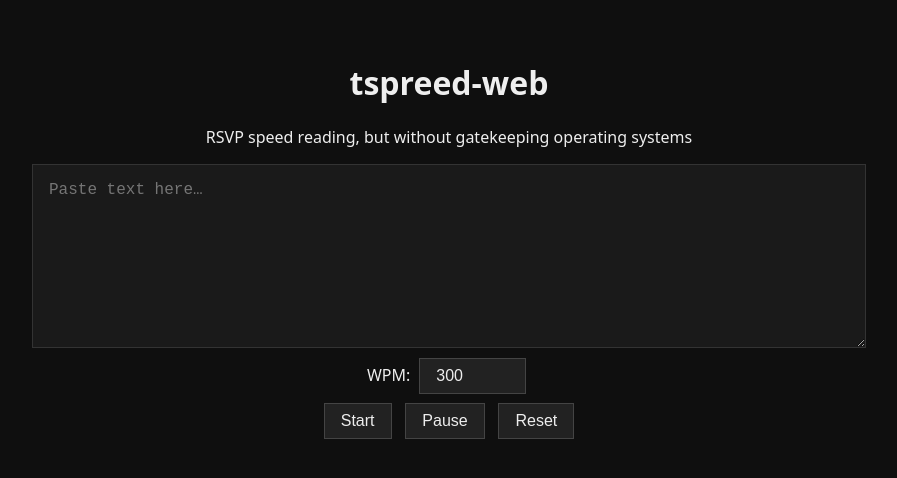
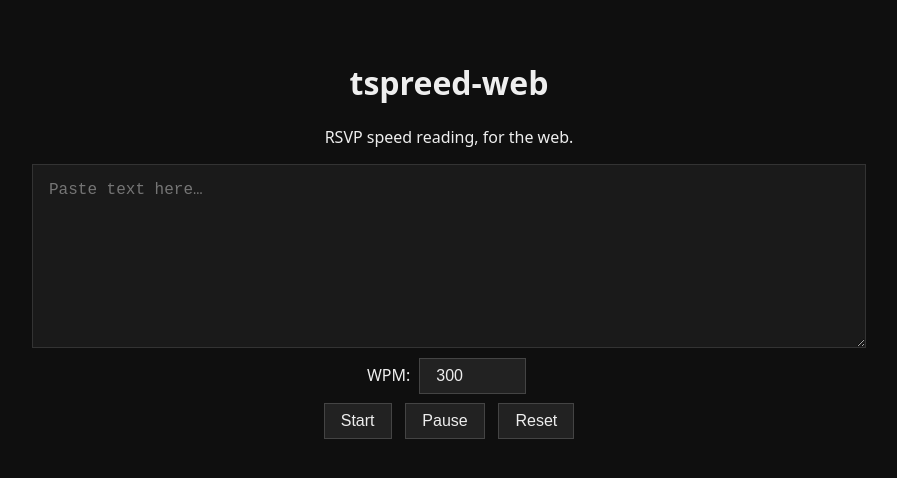
Before and after one commit to AladdSheneDev/tspreed-web, a plain HTML site: page index.html in a window 1280 px wide. Shown: the whole page, without its empty margins (191-1088 px from the left). Drawn offline with Linux system fonts and the light colour scheme.

Commit message:
Refactor index.html and update content
Updated the HTML structure and improved the text content.

```diff
--- a/index.html
+++ b/index.html
@@ -54,7 +54,7 @@
 <body>
 
 <h1>tspreed-web</h1>
-<p>RSVP speed reading, but without gatekeeping operating systems</p>
+<p>RSVP speed reading, for the web.</p>
 
 <textarea id="input" placeholder="Paste text here…"></textarea><br>
 
```
